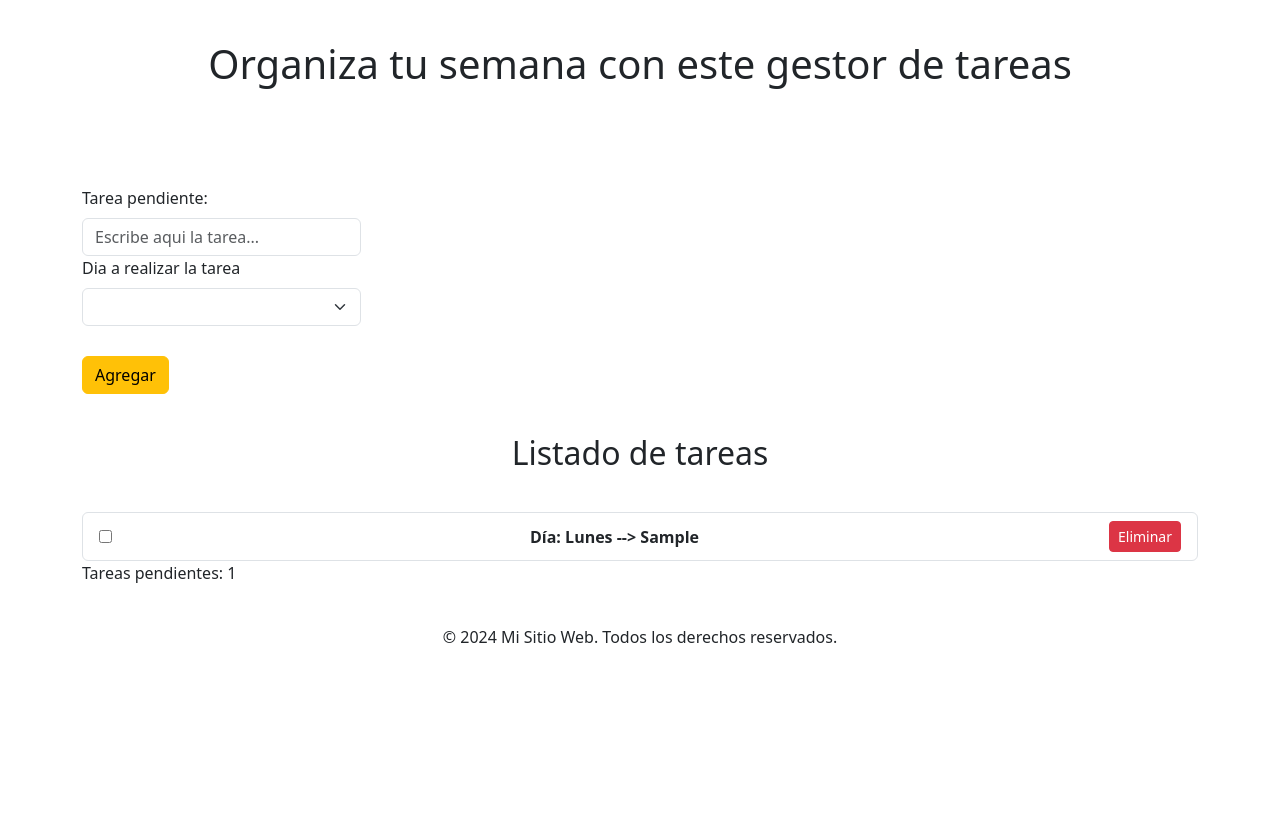
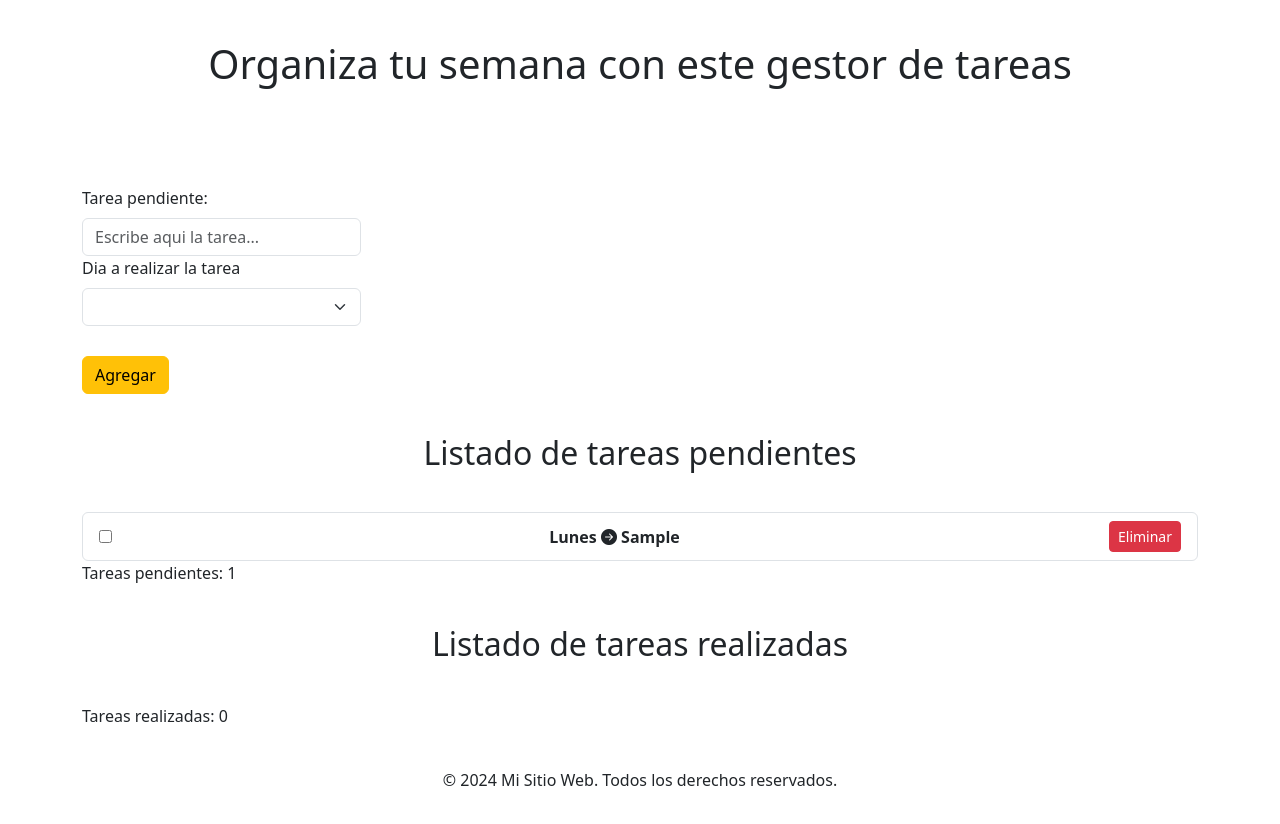
Before and after one commit to macudesarasqueta/To-do-list, a plain HTML site: page index.html in a window 1280 px wide. Both pictures are taken after typing "Sample" into the empty fields and a click on the button "Agregar". Before the commit the page ends 800 px from the top, so only its background shows below. Drawn offline with nearby package versions, Linux system fonts and the light colour scheme; some packages are replaced by stand-ins of ours; a script that the page names is missing.

Commit message:
checkbox done and tareas realizadas

```diff
--- a/index.html
+++ b/index.html
@@ -4,6 +4,7 @@
     <meta charset="UTF-8">
     <meta name="viewport" content="width=device-width, initial-scale=1.0">
     <link href="https://cdn.jsdelivr.net/npm/bootstrap@5.3.3/dist/css/bootstrap.min.css" rel="stylesheet" integrity="sha384-QWTKZyjpPEjISv5WaRU9OFeRpok6YctnYmDr5pNlyT2bRjXh0JMhjY6hW+ALEwIH" crossorigin="anonymous">
+    <link rel="stylesheet" href="https://cdn.jsdelivr.net/npm/bootstrap-icons/font/bootstrap-icons.css">
     <link rel="stylesheet" href="css/styles.css">
     <title>Lista de tareas</title>
     <script src="https://cdn.jsdelivr.net/npm/sweetalert2@11"></script>
@@ -36,9 +37,14 @@
         <button class="btn btn-warning" id="addTask">Agregar</button>
       </form>
       <div>
-        <h2 class="title">Listado de tareas</h2>
+        <h2 class="title">Listado de tareas pendientes</h2>
         <ul class="list-group" id="taskList"></ul>
         <span class="col-md-3"id="pendingTask"></span>
+      </div>
+      <div>
+        <h2 class="title">Listado de tareas realizadas</h2>
+        <ul class="list-group" id="completedTaskList"></ul>
+        <span class="col-md-3"id="completedTask"></span>
       </div>
     </div>
     <footer>
--- a/js/app.js
+++ b/js/app.js
@@ -12,6 +12,9 @@ const daysOfWeek = ["Lunes", "Martes", "Miercoles", "Jueves", "Viernes", "Sábad
 
 const renderizarTareas = () => {
     taskList.innerHTML = "";
+
+    const completedTaskList = document.getElementById("completedTaskList");
+    completedTaskList.innerHTML = "";
 
     tasks.sort((a, b) => {
         return daysOfWeek.indexOf(a.inputDay) - daysOfWeek.indexOf(b.inputDay);
@@ -32,7 +35,7 @@ const renderizarTareas = () => {
         //Creacion del texto de la tarea
         const infoTask = document.createElement("span");
         infoTask.innerHTML = `
-            <strong>Día: ${task.inputDay} --> ${task.infoTask}</strong>
+            <strong>${task.inputDay} <i class="bi bi-arrow-right-circle-fill"></i> ${task.infoTask}</strong>
         `;
 
         //Creacion del boton eliminar
@@ -64,8 +67,15 @@ const renderizarTareas = () => {
         itemTask.append(checkbox);
         itemTask.append(infoTask);
         itemTask.append(buttonDelete);
-        taskList.append(itemTask);
+        // taskList.append(itemTask);
+
+        if (task.completed) {
+            completedTaskList.append(itemTask);
+        } else {
+            taskList.append(itemTask);
+        }
     });
+
     showPendingTask();
 };
 
@@ -118,6 +128,11 @@ const deleteTask = (id) => {
 const showPendingTask = () => {
     const pendientes = tasks.filter((task) => !task.completed).length;
     pendingTask.textContent = `Tareas pendientes: ${pendientes}`;
+
+    const completed = tasks.filter((task) => task.completed).length;
+
+    const completedTaskHeader = document.getElementById("completedTask");
+    completedTaskHeader.textContent = `Tareas realizadas: ${completed}`;
 };
 
 const markAsCompleted = (checkbox, id) => {
@@ -125,6 +140,9 @@ const markAsCompleted = (checkbox, id) => {
 
     if (task) {
         if (checkbox.checked) {
+            task.completed = checkbox.checked;
+            localStorage.setItem("tasks", JSON.stringify(tasks));
+            renderizarTareas();
             // Mostrar Toastify cuando la tarea se marca como realizada
             Toastify({
                 text: "Has marcado la tarea como realizada",
```
